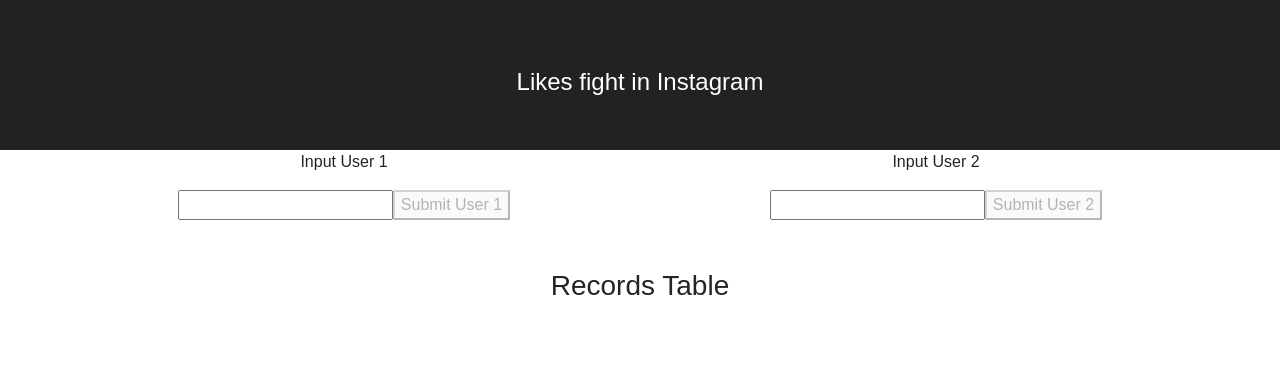
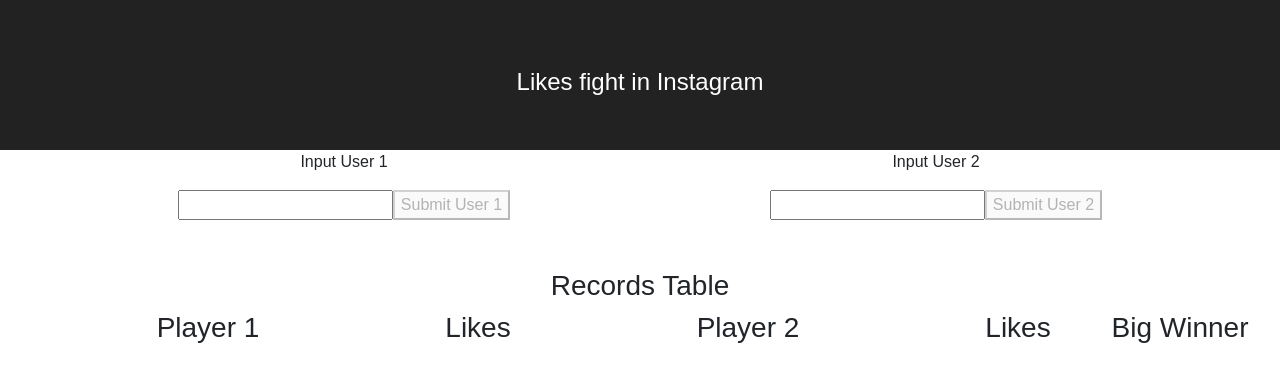
Before and after one commit to ca-montenegro/node-Express-react-mongoBoilerPlate, a React (Create React App) app in the folder frontend/: page / in a window 1280 px wide. Shown: the top 382 px of the page. Built offline with nearby package versions, Linux system fonts and the light colour scheme; no server answers.

Commit message:
table headers fix

```diff
--- a/frontend/public/index.html
+++ b/frontend/public/index.html
@@ -3,7 +3,7 @@
   <head>
     <meta charset="utf-8">
     <meta name="viewport" content="width=device-width, initial-scale=1, shrink-to-fit=no">
-    <meta name="theme-color" content="#000000">
+    <meta name="theme-color" content="#d66d63">
     <meta name="description" content="Insta-fights, app aimed to make likes-fights between Instagram users">
     <meta name="keywords" content="Instagram, likes, react, fight">
     <meta name="author" content="Camilo Montenegro">
@@ -12,7 +12,7 @@
       homescreen on Android. See https://developers.google.com/web/fundamentals/engage-and-retain/web-app-manifest/
     -->
     <link rel="manifest" href="%PUBLIC_URL%/manifest.json">
-    <link rel="shortcut icon" href="%PUBLIC_URL%/favicon.ico">
+    <link rel="shortcut icon" href="https://cdn4.iconfinder.com/data/icons/social-messaging-ui-color-shapes-2-free/128/social-instagram-new-circle-256.png">
     <link rel="stylesheet" href="https://cdnjs.cloudflare.com/ajax/libs/twitter-bootstrap/4.0.0/css/bootstrap.min.css" />
     <link rel="stylesheet" href="https://maxcdn.bootstrapcdn.com/font-awesome/4.7.0/css/font-awesome.min.css" />
     <link rel="stylesheet" href="https://cdnjs.cloudflare.com/ajax/libs/select2/4.0.5/css/select2.min.css">
--- a/frontend/src/Components/TableResults.js
+++ b/frontend/src/Components/TableResults.js
@@ -36,6 +36,25 @@
             <div>
 
                 <Row>
+
+                        <Col sm={4} md={4} lg={4}>
+                            <h3>Player 1</h3>
+                        </Col>
+                        <Col sm={1} md={1} lg={1}>
+                            <h3>Likes</h3>
+                        </Col>
+                        <Col sm={4} md={4} lg={4}>
+                            <h3>Player 2</h3>
+                        </Col>
+                        <Col sm={1} md={1} lg={1}>
+                            <h3>Likes</h3>
+                        </Col>
+                        <Col sm={2} md={2} lg={2}>
+                            <h3>Big Winner</h3>
+                        </Col>
+
+                </Row>
+                <Row>
                     <Col sm={12} md={12} lg={12}>
                         {this.state.records.map(
                             (data) => this.renderEntry(data.us1, data.us2, data.likes1, data.likes2, data.winnerFight))}
@@ -52,23 +71,22 @@
             <div>
                 <Row>
                     <Col sm={4} md={4} lg={4}>
-                        <h4>Player 1</h4>
+
                         <h5>{this.props.user1}</h5>
                     </Col>
                     <Col sm={1} md={1} lg={1}>
-                        <h4>Likes 1</h4>
+
                         <h5>{this.props.likes1}</h5>
                     </Col>
                     <Col sm={4} md={4} lg={4}>
-                        <h4>Player 2</h4>
+
                         <h5>{this.props.user2}</h5>
                     </Col>
                     <Col sm={1} md={1} lg={1}>
-                        <h4>Likes 2</h4>
+
                         <h5>{this.props.likes2}</h5>
                     </Col>
                     <Col sm={2} md={2} lg={2}>
-                        <h4>Winner</h4>
                         <h5>{this.props.winner}</h5>
                     </Col>
                 </Row>
```
